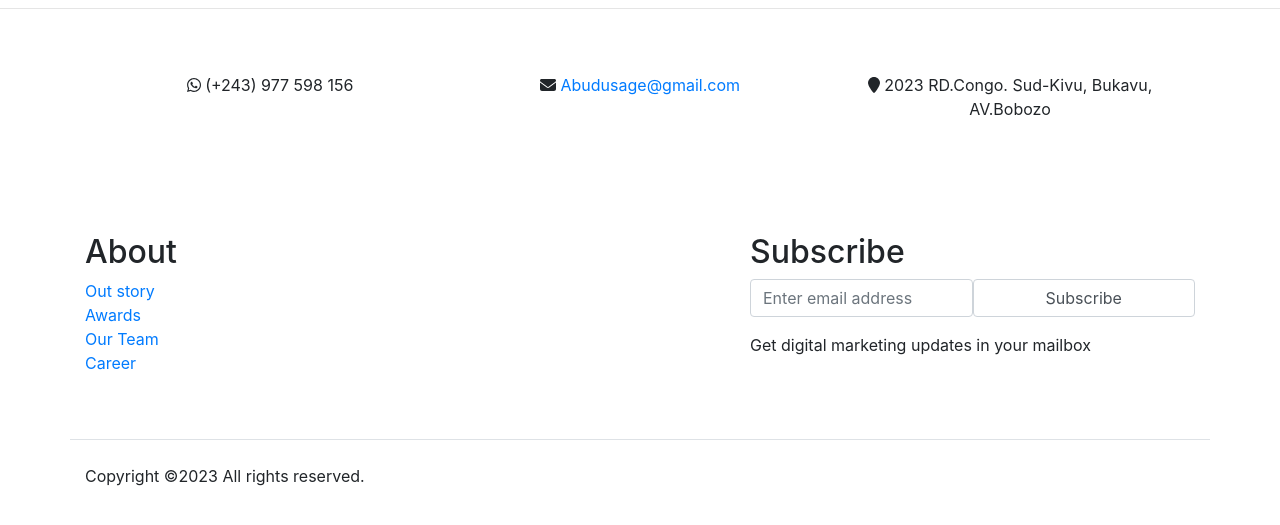
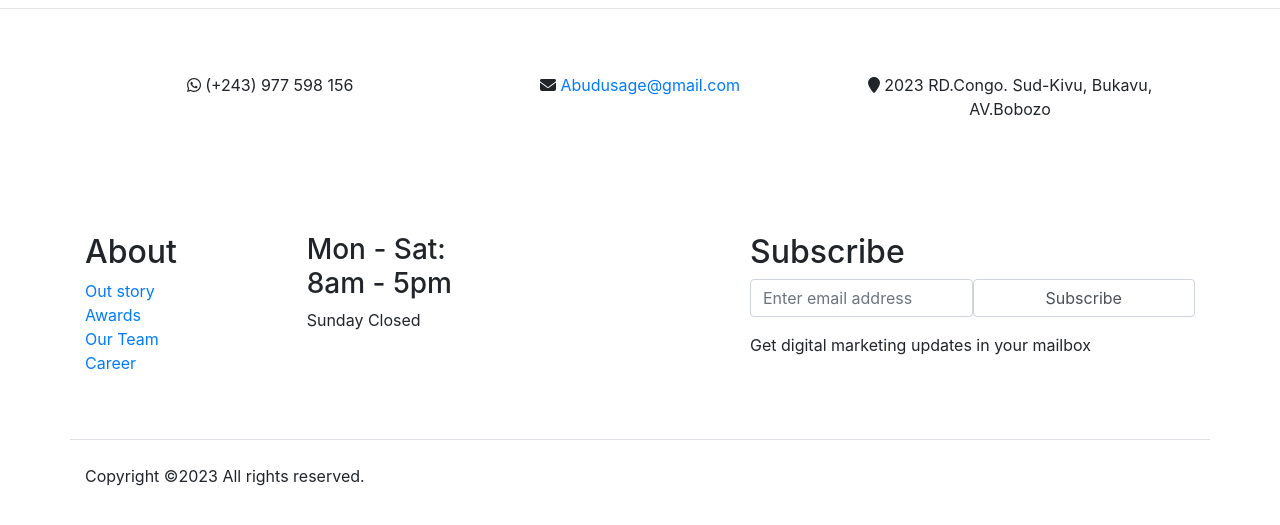
Before and after one commit to Abidusage/freelancinglab, a Django app: page / in a window 1280 px wide. Shown: the part 56-581 px from the top of the page. Run offline with Django 4.2, Linux system fonts and the light colour scheme; some libraries are stand-ins or nearby versions.

Commit message:
modification

```diff
--- a/dashboard/views.py
+++ b/dashboard/views.py
@@ -3,8 +3,6 @@ from django.http import HttpResponse
 from django.contrib.auth.decorators import login_required
 from django.contrib.auth.models import User
 # Create your views here.
-
-
 def freelencing(request):
     workers = User.objects.all()
     context ={
--- a/templates/parties/footer.html
+++ b/templates/parties/footer.html
@@ -55,7 +55,15 @@
                     </ul>
                 </div>
 
-
+                <div class="col-lg-4 col-12 ">
+                    <div class="single-info">
+                        <i class="icofont icofont-wall-clock"></i>
+                        <div class="content">
+                            <h3>Mon - Sat: 8am - 5pm</h3>
+                            <p>Sunday Closed</p>
+                        </div>
+                    </div>
+                </div>
             </div>
             </div>
             <div class="col-md-5 mb-md-0 mb-4">
```
Also changed, not shown: media/profile_Images/7c1f43c8d6a14444abc71cf6fa3cbcc5.jpg (added).
